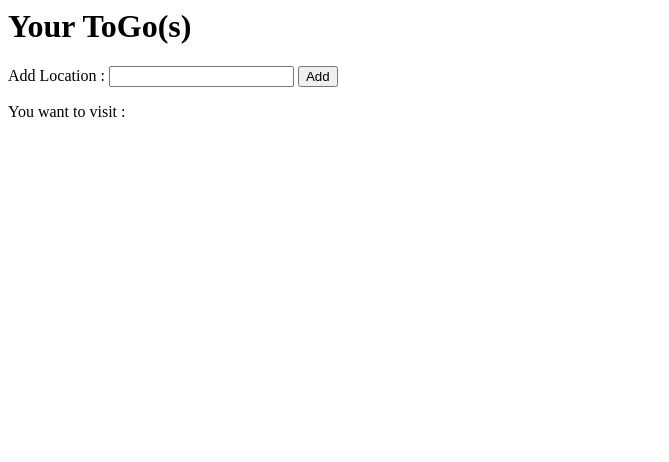
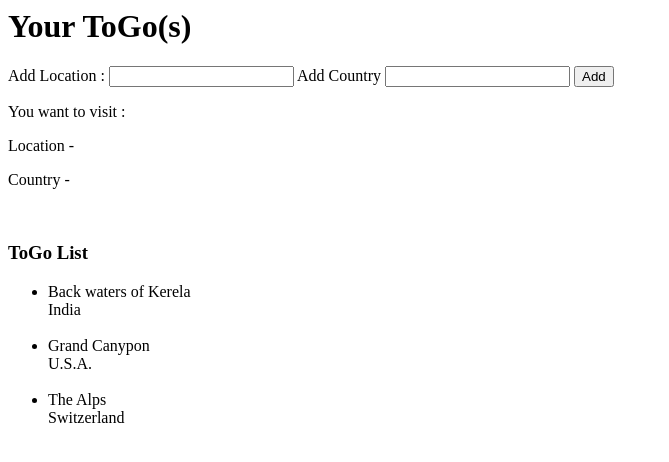
Before and after one commit to A9Sharma/Travel-Dashboard, a website: page client/index.html in a window 1280 px wide. Shown: the whole page, without its empty margins (0-669 px from the left). Drawn offline with nearby package versions, Linux system fonts and the light colour scheme.

Commit message:
"Create dynamic togo list and togo list entry components"

```diff
--- a/client/app.js
+++ b/client/app.js
@@ -1,7 +1,23 @@
+var togoDataTemplate = [
+  {
+    location: 'Back waters of Kerela',
+    country: 'India'
+  },
+  {
+    location: 'Grand Canypon',
+    country: 'U.S.A.'
+  },
+  {
+    location: 'The Alps',
+    country: 'Switzerland'
+  }
+];
+
 angular.module('travel-dashboard', [])
 .component('app', {
   controller: function() {
     this.username = 'Anjali';
+    this.togoData = togoDataTemplate;
   },
   templateUrl: 'templates/app.html'
 });
--- a/client/components/userGreeting.js
+++ /dev/null
@@ -1,8 +0,0 @@
-angular.module('travel-dashboard')
-.component('userGreeting', {
-  bindings: {
-    user:'<'
-  },
-
-  templateUrl: 'templates/userGreeting.html'
-});
--- /dev/null
+++ b/client/components/userTogoList.js
@@ -0,0 +1,9 @@
+angular.module('travel-dashboard')
+.component('userTogoList', {
+  bindings: {
+    user:'<',
+    togos:'<'
+  },
+
+  templateUrl: 'templates/userTogoList.html'
+});
--- /dev/null
+++ b/client/components/userTogoListEntry.js
@@ -0,0 +1,9 @@
+angular.module('travel-dashboard')
+.component('userTogoListEntry', {
+  bindings: {
+    user:'<',
+    togo: '<'
+  },
+
+  templateUrl: 'templates/userTogoListEntry.html'
+});
--- a/client/index.html
+++ b/client/index.html
@@ -4,7 +4,8 @@
   <script type="text/javascript" src="../node_modules/angular/angular.js"></script>
   <script src="app.js"></script>
   <script src="components/userInput.js"></script>
-  <script src="components/userGreeting.js"></script>
+  <script src="components/userTogoList.js"></script>
+  <script src="components/userTogoListEntry.js"></script>
 
 </head>
 <body ng-app="travel-dashboard">
--- a/client/templates/app.html
+++ b/client/templates/app.html
@@ -1,5 +1,5 @@
 <div>
 <h1>Your ToGo(s)<!-- , {{$ctrl.username}} --></h1>
 <user-input user="$ctrl.username"></user-input>
-<!-- <user-greeting user="$ctrl.username"></user-greeting> -->
+<user-togo-list user="$ctrl.username" togos="$ctrl.togoData"></user-togo-list>
 <div>
--- a/client/templates/userInput.html
+++ b/client/templates/userInput.html
@@ -1,9 +1,11 @@
 <div>
   <p>Add Location :
-    <input type="text" ng-model="$ctrl.inputText">
+    <input type="text" ng-model="$ctrl.inputLocation"> Add Country <input type="text" ng-model="$ctrl.inputCountry">
     <button class="btn" ng-click="$ctrl.handleClick()">
       Add
     </button>
   </p>
-  <p>You want to visit : {{$ctrl.inputText}}</p>
+  <p>You want to visit : </p>
+  <p>Location - {{$ctrl.inputLocation}}</p>
+  <p>Country - {{$ctrl.inputCountry}}</p>
 </div>
--- /dev/null
+++ b/client/templates/userTogoList.html
@@ -0,0 +1,12 @@
+  <div>
+    <br />
+    <h3>ToGo List<!-- , {{$ctrl.user}} --></h3>
+  </div>
+  <div>
+    <ul>
+      <user-togo-list-entry
+        ng-repeat="togo in $ctrl.togos"
+        togo="togo">
+      </user-togo-list-entry>
+    </ul>
+  </div>
--- /dev/null
+++ b/client/templates/userTogoListEntry.html
@@ -0,0 +1,9 @@
+<li>
+  <div>
+    {{$ctrl.togo.location}}
+  </div>
+  <div>
+    {{$ctrl.togo.country}}
+  </div>
+</li>
+<br />
```
Also changed, not shown: client/templates/userGreeting.html (deleted, +0 -1 lines).
